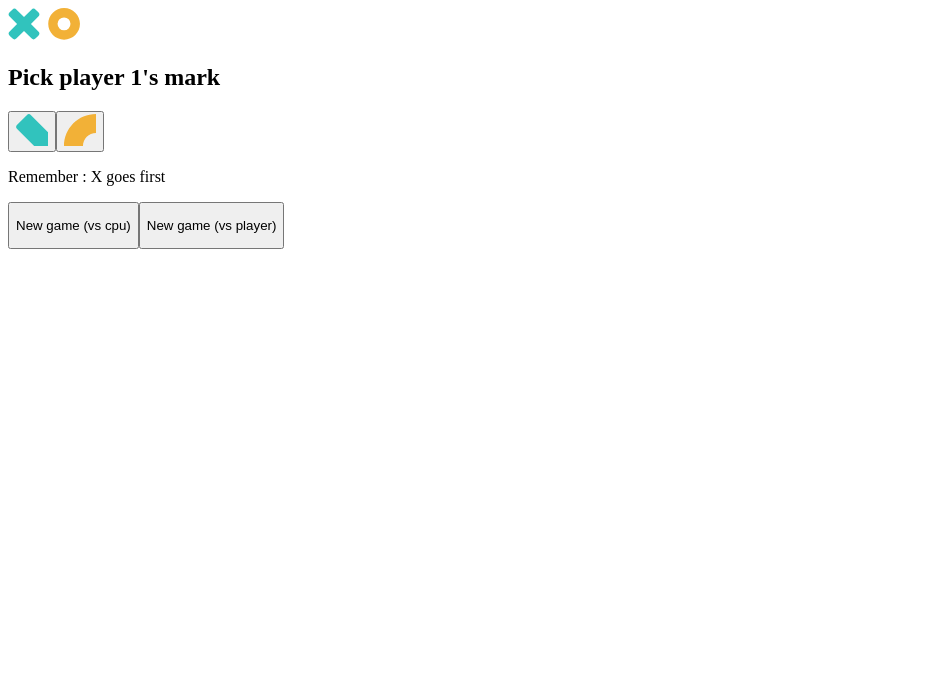
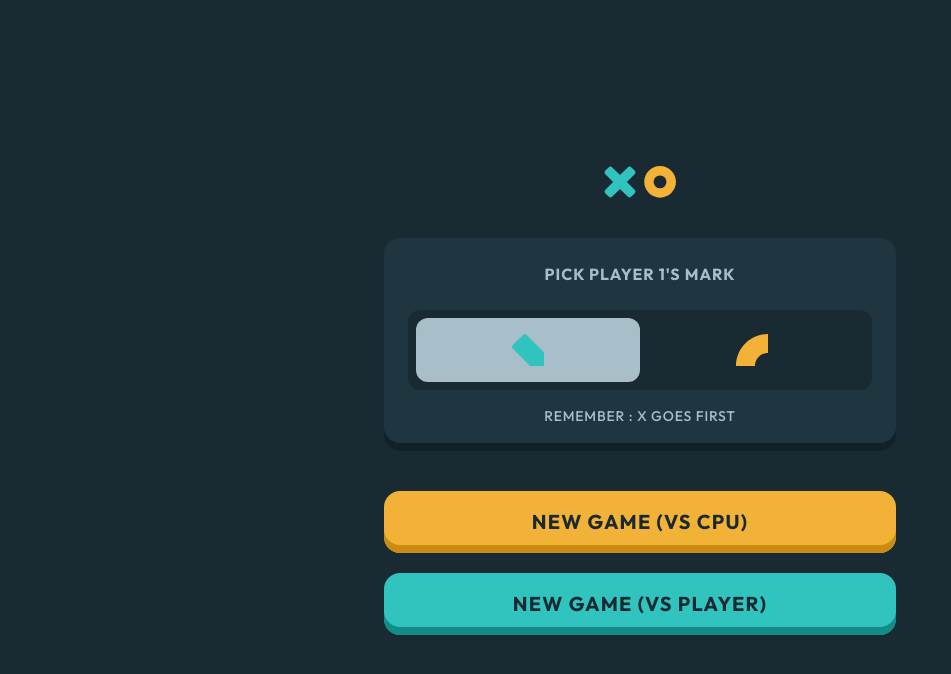
Before and after one commit to hadeedji/fem-tic-tac-toe, a React (Vite) app: page / in a window 1280 px wide. Shown: the top 674 px of the page, without its empty margins (0-951 px from the left). Built offline with nearby package versions, Linux system fonts and the light colour scheme.

Commit message:
tailwind changes

```diff
--- a/index.html
+++ b/index.html
@@ -11,13 +11,7 @@
     />
 
     <title>Tic Tac Toe</title>
-    <style>
-      @import url("https://fonts.googleapis.com/css2?family=Outfit:wght@100..900&display=swap");
-
-      @tailwind base;
-      @tailwind components;
-      @tailwind utilities;
-    </style>
+    <link rel="stylesheet" href="styles.css" />
   </head>
   <body>
     <div id="root"></div>
--- a/src/app.jsx
+++ b/src/app.jsx
@@ -8,7 +8,7 @@ export default () => {
   const players = useStore((state) => state.players);
 
   return (
-    <main className="flex min-h-screen items-center justify-center bg-navy-700">
+    <main className="center min-h-screen bg-navy-700">
       {isGameRunning ? <Game players={players} key={gameKey} /> : <MainMenu />}
     </main>
   );
--- a/src/game.jsx
+++ b/src/game.jsx
@@ -103,13 +103,13 @@ export default ({ players }) => {
   const boxBackground = (index) => {
     if (winner && winningCombo.includes(index)) {
       if (winner == "X") {
-        return "bg-blue-400 inner-shadow-2-blue-900";
+        return "bg-blue-400 inner-shadow-2-blue";
       } else {
-        return "bg-yellow-400 inner-shadow-2-yellow-900";
+        return "bg-yellow-400 inner-shadow-2-yellow";
       }
     }
 
-    return "bg-navy-400 inner-shadow-2-navy-900";
+    return "bg-navy-400 inner-shadow-2-navy";
   };
 
   return (
@@ -119,7 +119,7 @@ export default ({ players }) => {
           <div className="flex-1">
             <img src={logo} alt="logo" />
           </div>
-          <div className="h-14 w-36 rounded-xl bg-navy-400 px-8 py-4 inner-shadow-1-navy-900">
+          <div className="inner-shadow-1-navy h-14 w-36 rounded-xl bg-navy-400 px-8 py-4">
             <div className="flex items-center justify-between text-silver-700">
               <TurnIndicator className="size-5" />
               <p className="text-h-xs uppercase">Turn</p>
@@ -128,7 +128,7 @@ export default ({ players }) => {
           <div className="flex-1">
             <button
               onClick={() => setRestartModal(true)}
-              className="ml-auto flex size-14 items-center justify-center rounded-xl bg-silver-700 inner-shadow-1-silver-900 hover:bg-silver-400"
+              className="center inner-shadow-1-silver ml-auto size-14 rounded-xl bg-silver-700 hover:bg-silver-400"
             >
               <img src={restart} alt="restart" />
             </button>
@@ -140,7 +140,7 @@ export default ({ players }) => {
             <button
               key={index}
               disabled={symbol != "" || winner || cpuTurn}
-              className={`group flex size-36 items-center justify-center rounded-2xl ${boxBackground(index)}`}
+              className={`center group size-36 rounded-2xl ${boxBackground(index)}`}
               onClick={() => {
                 updateGrid((grid) => {
                   grid[index] = turn;
@@ -152,16 +152,16 @@ export default ({ players }) => {
           ))}
         </main>
 
-        <footer className="flex items-center justify-between text-navy-700">
-          <div className="flex h-20 w-36 flex-col items-center justify-center rounded-2xl bg-blue-700">
+        <footer className="center flex-row justify-between text-navy-700">
+          <div className="center h-20 w-36 rounded-2xl bg-blue-700">
             <p className="text-base uppercase">X ({players.X})</p>
             <p className="text-h-m uppercase">{score.X}</p>
           </div>
-          <div className="flex h-20 w-36 flex-col items-center justify-center rounded-2xl bg-silver-700">
+          <div className="center h-20 w-36 rounded-2xl bg-silver-700">
             <p className="text-base uppercase">Ties</p>
             <p className="text-h-m uppercase">{score.ties}</p>
           </div>
-          <div className="flex h-20 w-36 flex-col items-center justify-center rounded-2xl bg-yellow-700">
+          <div className="center h-20 w-36 rounded-2xl bg-yellow-700">
             <p className="text-base uppercase">O ({players.O})</p>
             <p className="text-h-m uppercase">{score.O}</p>
           </div>
@@ -176,15 +176,15 @@ export default ({ players }) => {
       >
         <h2 className="text-h-l uppercase text-silver-700">Restart game?</h2>
         <form
-          className="flex items-center justify-around text-navy-700"
+          className="center flex-row justify-around text-navy-700"
           method="dialog"
         >
-          <button className="rounded-xl bg-silver-700 px-5 py-4 inner-shadow-1-silver-900 hover:bg-silver-400">
+          <button className="inner-shadow-1-silver rounded-xl bg-silver-700 px-5 py-4 hover:bg-silver-400">
             <p className="text-h-xs uppercase">No, cancel</p>
           </button>
           <button
             onClick={restartGame}
-            className="rounded-xl bg-yellow-700 px-5 py-4 inner-shadow-1-yellow-900 hover:bg-yellow-400"
+            className="inner-shadow-1-yellow rounded-xl bg-yellow-700 px-5 py-4 hover:bg-yellow-400"
           >
             <p className="text-h-xs uppercase">Yes, restart</p>
           </button>
--- a/src/mainMenu.jsx
+++ b/src/mainMenu.jsx
@@ -21,9 +21,9 @@ export default () => {
   };
 
   return (
-    <div className="m-6 flex w-full max-w-lg flex-col items-center space-y-10">
+    <div className="center m-6 w-full max-w-lg space-y-10">
       <img src={logo} alt="logo" />
-      <div className="flex w-full flex-col items-center justify-center rounded-2xl bg-navy-400 p-6 inner-shadow-2-navy-900">
+      <div className="center inner-shadow-2-navy w-full rounded-2xl bg-navy-400 p-6">
         <h2 className="mb-6 text-h-xs uppercase text-silver-700">
           Pick player 1's mark
         </h2>
@@ -57,13 +57,13 @@ export default () => {
       <div className="w-full space-y-5">
         <button
           onClick={() => startGame("CPU")}
-          className="flex w-full items-center justify-center rounded-2xl bg-yellow-700 p-4 inner-shadow-2-yellow-900 hover:bg-yellow-400"
+          className="center inner-shadow-2-yellow w-full rounded-2xl bg-yellow-700 p-4 hover:bg-yellow-400"
         >
           <p className="text-h-s uppercase text-navy-700">New game (vs cpu)</p>
         </button>
         <button
           onClick={() => startGame("P2")}
-          className="flex w-full items-center justify-center rounded-2xl bg-blue-700 p-4 inner-shadow-2-blue-900 hover:bg-blue-400"
+          className="center inner-shadow-2-blue w-full rounded-2xl bg-blue-700 p-4 hover:bg-blue-400"
         >
           <p className="text-h-s uppercase text-navy-700">
             New game (vs player)
--- a/src/modal.jsx
+++ b/src/modal.jsx
@@ -20,7 +20,7 @@ export default ({ isOpen, children, className, onClose }) => {
       className="h-64 w-screen max-w-[100vw] bg-navy-700 backdrop:bg-black/50"
       ref={ref}
     >
-      <div className="flex h-full w-full items-center justify-center">
+      <div className="center h-full w-full">
         <div className={className}>{children}</div>
       </div>
     </dialog>
--- a/src/store.jsx
+++ b/src/store.jsx
@@ -1,4 +1,3 @@
-import { produce } from "immer";
 import { create } from "zustand";
 
 export const useStore = create((set) => ({
--- /dev/null
+++ b/styles.css
@@ -0,0 +1,14 @@
+@import url("https://fonts.googleapis.com/css2?family=Outfit:wght@100..900&display=swap");
+
+@tailwind base;
+@tailwind components;
+@tailwind utilities;
+
+@layer components {
+  .center {
+    display: flex;
+    flex-direction: column;
+    justify-content: center;
+    align-items: center;
+  }
+}
--- a/tailwind.config.js
+++ b/tailwind.config.js
@@ -1,31 +1,29 @@
 import plugin from "tailwindcss/plugin";
 
 const innerShadowPlugin = plugin(function ({ addUtilities, theme, e }) {
-  const colors = Object.keys(theme("colors"))
-    .filter((key) => key.endsWith("-900"))
-    .reduce((obj, key) => {
-      obj[key] = theme("colors")[key];
-      return obj;
-    }, {});
-
   const spacing = {
     1: "0.25rem",
     2: "0.5rem",
   };
 
-  const utilities = Object.keys(colors).flatMap((colorKey) => {
+  const utilities = {};
+
+  const colors = theme("colors");
+  for (const colorKey in colors) {
+    if (typeof colors[colorKey] != "object") {
+      continue;
+    }
+
     const colorValue = colors[colorKey];
+    const color = colorValue["900"];
 
-    return Object.keys(spacing).map((spacingKey) => {
+    for (const spacingKey in spacing) {
       const spacingValue = spacing[spacingKey];
-
-      return {
-        [`.${e(`inner-shadow-${spacingKey}-${colorKey}`)}`]: {
-          "box-shadow": `inset 0 -${spacingValue} ${colorValue}`,
-        },
+      utilities[`.${e(`inner-shadow-${spacingKey}-${colorKey}`)}`] = {
+        "box-shadow": `inset 0 -${spacingValue} ${color}`,
       };
-    });
-  });
+    }
+  }
 
   addUtilities(utilities);
 });
@@ -34,19 +32,27 @@ export default {
   content: ["./index.html", "./src/**/*.jsx"],
   theme: {
     colors: {
-      "navy-900": "#10212A",
-      "navy-700": "#1A2A33",
-      "navy-400": "#1F3641",
-      "silver-900": "#6B8997",
-      "silver-700": "#A8BFC9",
-      "silver-400": "#DBE8ED",
-      "blue-900": "#118C87",
-      "blue-700": "#31C3BD",
-      "blue-400": "#65E9E4",
-      "yellow-900": "#CC8B13",
-      "yellow-700": "#F2B137",
-      "yellow-400": "#FFC860",
       black: "#000",
+      navy: {
+        400: "#1F3641",
+        700: "#1A2A33",
+        900: "#10212A",
+      },
+      silver: {
+        400: "#DBE8ED",
+        700: "#A8BFC9",
+        900: "#6B8997",
+      },
+      blue: {
+        400: "#65E9E4",
+        700: "#31C3BD",
+        900: "#118C87",
+      },
+      yellow: {
+        400: "#FFC860",
+        700: "#F2B137",
+        900: "#CC8B13",
+      },
     },
     fontFamily: {
       sans: ["Outfit", "sans-serif"],
```
